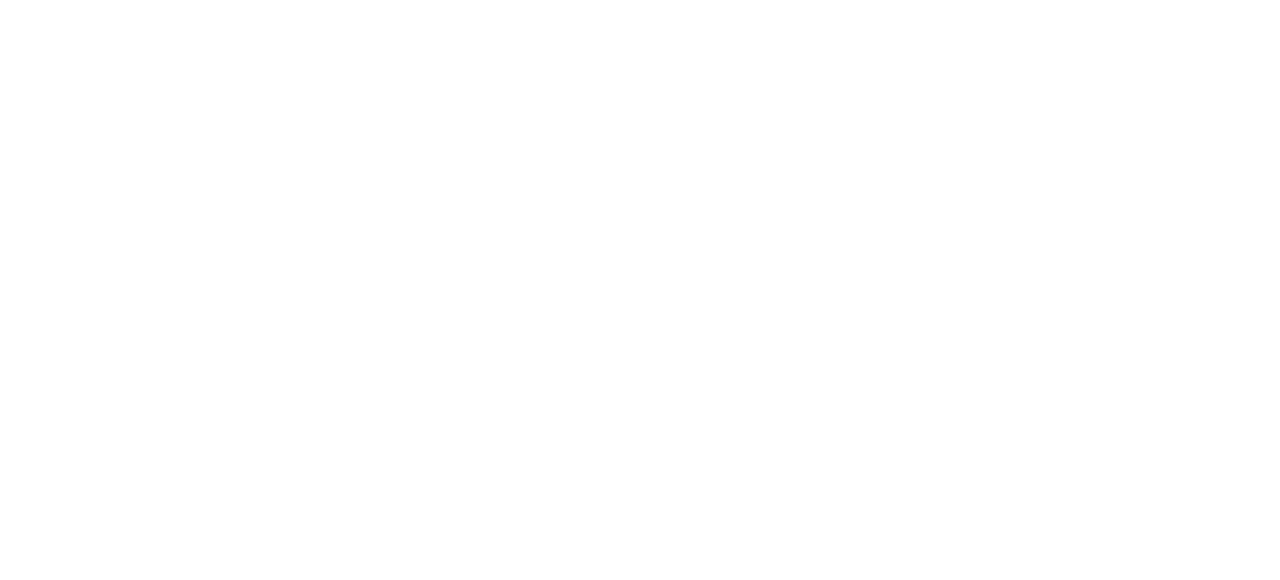
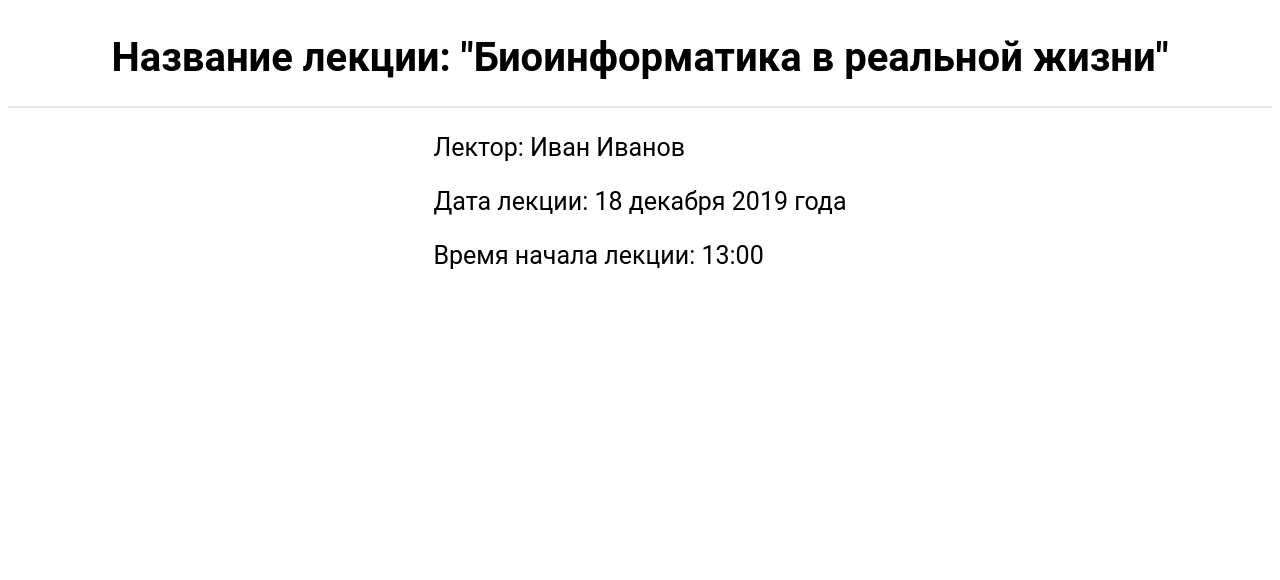
Before and after one commit to yulyachert/Lecture-pulse, a website: page client/lecturePage.html in a window 1280 px wide. Shown: the top 580 px of the page. Drawn offline with Linux system fonts and the light colour scheme.

Commit message:
add info about lecture on the lecture page

```diff
--- a/client/codeGenerator.mjs
+++ b/client/codeGenerator.mjs
@@ -1,4 +1,4 @@
 const urlParams = new URLSearchParams(window.location.search);
 const code = urlParams.get('code');
 console.log(code);
-document.querySelector('#code').textContent = 'Код вашей лекции: ' + code;
+document.querySelector('#code').textContent = 'Код вашей лекции:\n' + code;
--- a/client/codePageStyle.css
+++ b/client/codePageStyle.css
@@ -15,8 +15,8 @@
     background-color: #6495ED;
     border-radius: 50px;
 }
-.code {
-    font-size: 25px;
+#code {
+    font-size: 20px;
     font-family: 'Roboto', sans-serif;
 }
 
--- a/client/formStyle.css
+++ b/client/formStyle.css
@@ -18,7 +18,7 @@ form {
     border: 1px solid black;
 }
 
-::-webkit-input-placeholder {opacity: 0.5px; }
+::-webkit-input-placeholder {opacity: .5; }
 
 form label {
     font-size: 25px;
--- a/client/lecturePage.html
+++ b/client/lecturePage.html
@@ -5,10 +5,16 @@
     <title>Lecture</title>
     <link rel="stylesheet" href="./lectureStyle.css">
 </head>
-
+<header>
+    <h1 id="lectureName">Название лекции: "Биоинформатика в реальной жизни"</h1>
+</header>
 <body>
 <main>
-
+    <div id="info">
+        <p id="lector">Лектор: Иван Иванов</p>
+        <p id="date">Дата лекции: 18 декабря 2019 года</p>
+        <p id="time">Время начала лекции: 13:00</p>
+    </div>
 </main>
 <footer>
     <form class="emoji" action="">
--- a/client/lectureStyle.css
+++ b/client/lectureStyle.css
@@ -46,3 +46,32 @@ img {
     background-color: #6495ED;
     font-size: 15px;
 }
+
+header, main{
+    display: flex;
+    justify-content: center;
+}
+
+h1, p {
+    font-family: 'Roboto', sans-serif;
+}
+
+p {
+    font-size: 25px;
+}
+
+h1 {
+    font-size: 40px;
+}
+
+header {
+    display: flex;
+    align-items: center;
+    box-sizing: border-box;
+    height: 100px;
+    border-bottom: 2px solid #e6e6e6;
+    position: sticky;
+    top: 0;
+    background-color: white;
+    z-index: 10;
+}
```
